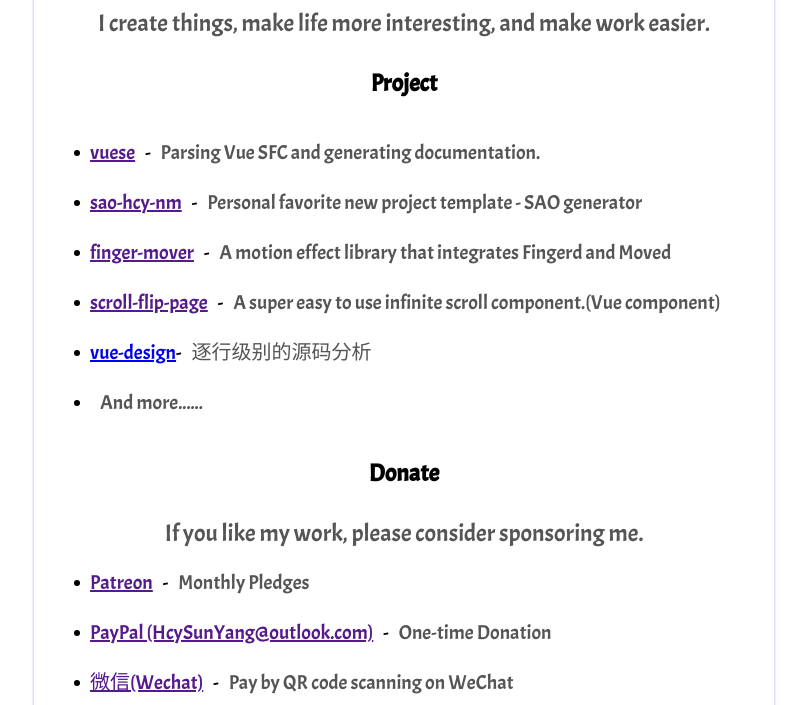
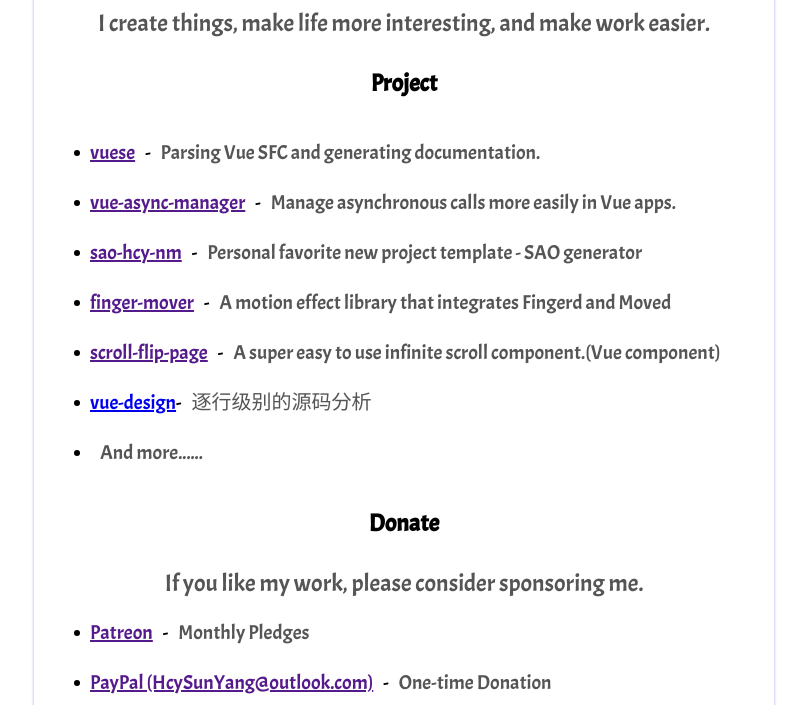
Before and after one commit to HcySunYang/homepage, a plain HTML site: page index.html in a window 1280 px wide. Shown: the part 93-798 px from the top of the page, without its empty margins (236-1043 px from the left). Drawn offline with Linux system fonts and the light colour scheme.

Commit message:
add project

```diff
--- a/index.html
+++ b/index.html
@@ -27,6 +27,18 @@
           >
           -
           <p class="desc">Parsing Vue SFC and generating documentation.</p>
+        </li>
+        <li>
+          <a
+            target="_blank"
+            class="proj-title"
+            href="https://github.com/shuidi-fed/vue-async-manager"
+            >vue-async-manager</a
+          >
+          -
+          <p class="desc">
+            Manage asynchronous calls more easily in Vue apps.
+          </p>
         </li>
         <li>
           <a
```
